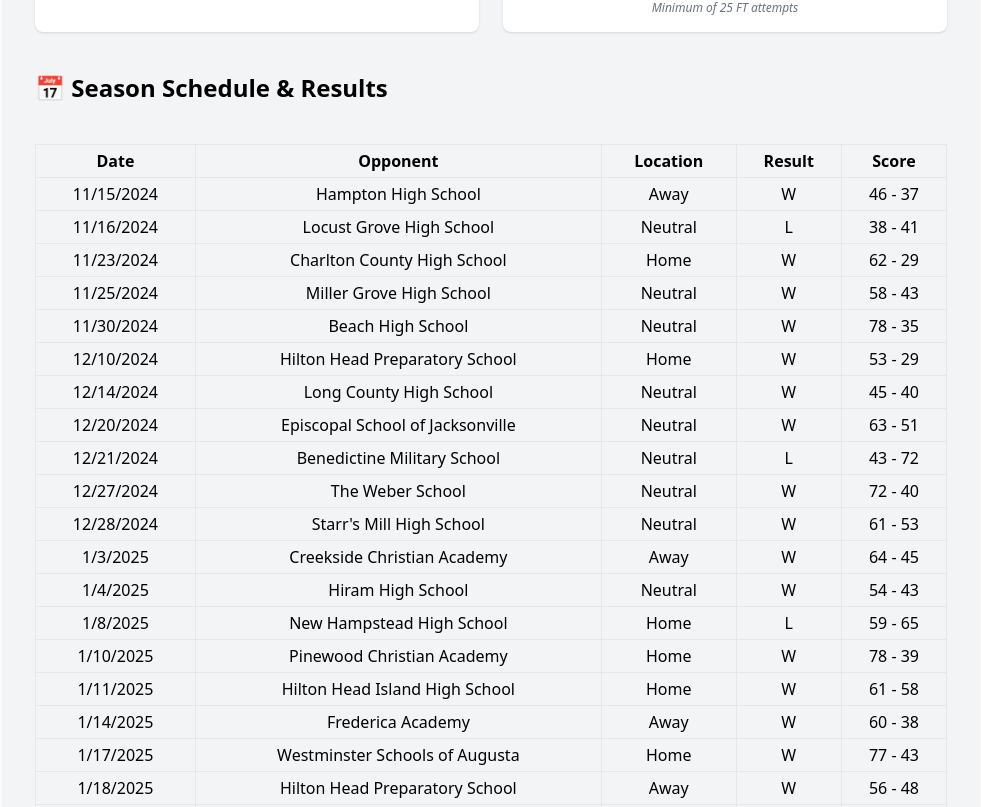
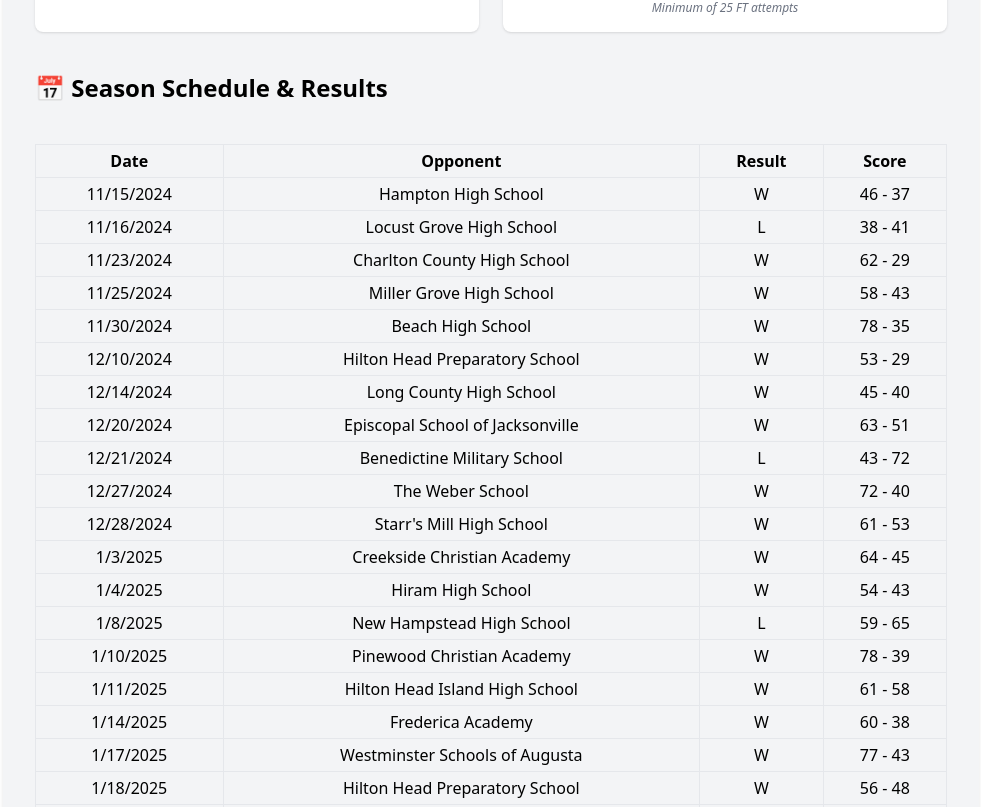
Before and after one commit to newonda1/st-andrews-basketball, a React (Vite) app: page /seasons/2024-25 in a window 1280 px wide. Shown: the part 2713-3520 px from the top of the page, without its empty margins (149-1130 px from the left). Built offline with nearby package versions, Linux system fonts and the light colour scheme.

Commit message:
Update Season2024_25.jsx

```diff
--- a/src/seasons/Season2024_25.jsx
+++ b/src/seasons/Season2024_25.jsx
@@ -173,7 +173,6 @@ function Season2024_25() {
             <tr>
               <th className="border px-2 py-1">Date</th>
               <th className="border px-2 py-1">Opponent</th>
-              <th className="border px-2 py-1">Location</th>
               <th className="border px-2 py-1">Result</th>
               <th className="border px-2 py-1">Score</th>
             </tr>
@@ -183,7 +182,6 @@ function Season2024_25() {
               <tr key={idx}>
                 <td className="border px-2 py-1">{new Date(game.Date).toLocaleDateString()}</td>
                 <td className="border px-2 py-1">{game.Opponent}</td>
-                <td className="border px-2 py-1">{game.LocationType}</td>
                 <td className="border px-2 py-1">{game.Result}</td>
                 <td className="border px-2 py-1">{game.TeamScore} - {game.OpponentScore}</td>
               </tr>
```
